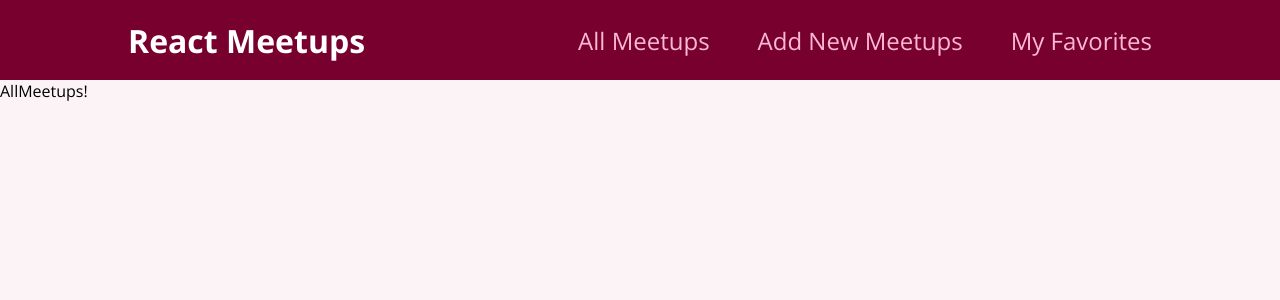
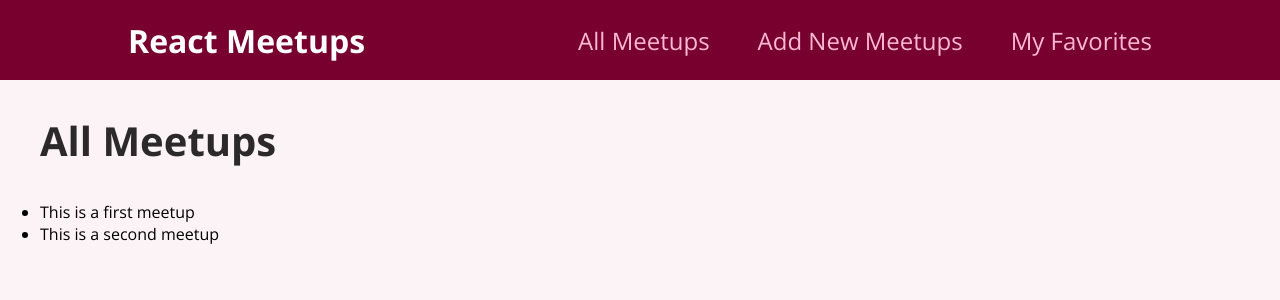
Before and after one commit to githubeasy/react-course, a React (Create React App) app: page / in a window 1280 px wide. Shown: the top 300 px of the page. Built offline with nearby package versions, Linux system fonts and the light colour scheme.

Commit message:
Outputting List of Data

```diff
--- a/src/pages/Allmeetups.js
+++ b/src/pages/Allmeetups.js
@@ -1,6 +1,34 @@
-function AllMeetupsPage(){
-    return(
-        <div>AllMeetups!</div>
-    );
+const DUMMY_DATA = [
+  {
+    id: "m1",
+    title: "This is a first meetup",
+    image:
+      "https://upload.wikimedia.org/wikipedia/commons/thumb/d/d3/Stadtbild_M%C3%BCnchen.jpg/2560px-Stadtbild_M%C3%BCnchen.jpg",
+    address: "Meetupstreet 5, 12345 Meetup City",
+    description:
+      "This is a first, amazing meetup which you definitely should not miss. It will be a lot of fun!",
+  },
+  {
+    id: "m2",
+    title: "This is a second meetup",
+    image:
+      "https://upload.wikimedia.org/wikipedia/commons/thumb/d/d3/Stadtbild_M%C3%BCnchen.jpg/2560px-Stadtbild_M%C3%BCnchen.jpg",
+    address: "Meetupstreet 5, 12345 Meetup City",
+    description:
+      "This is a first, amazing meetup which you definitely should not miss. It will be a lot of fun!",
+  },
+];
+
+function AllMeetupsPage() {
+  return (
+    <section>
+      <ul>
+        <h1>All Meetups</h1>
+        {DUMMY_DATA.map((meetup) => {
+          return <li key={meetup.id}>{meetup.title}</li>;
+        })}
+      </ul>
+    </section>
+  );
 }
 export default AllMeetupsPage;
```
